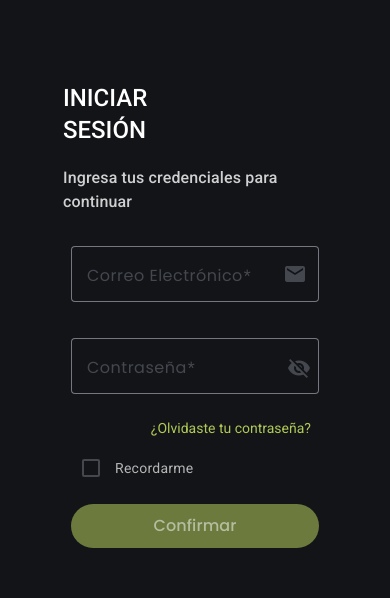
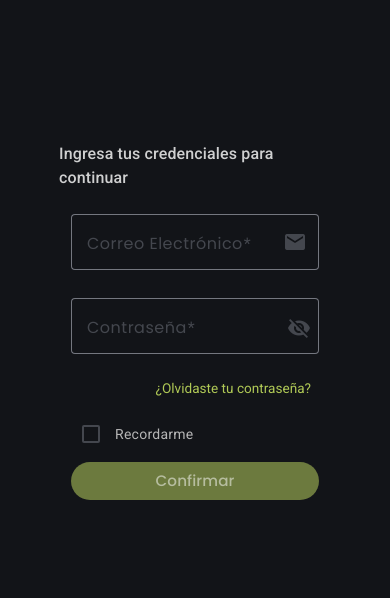
Before and after one commit to roodiaz/proyecto_integrador, an Angular app in the folder market_alerts/: page /login in a window 390 px wide. Shown: the part 491-1089 px from the top of the page. Built offline with nearby package versions, Linux system fonts and the light colour scheme.

Commit message:
fix - tamaño formulario login en pantallas chicas

```diff
--- a/market_alerts/src/app/components/login-form/login-form.css
+++ b/market_alerts/src/app/components/login-form/login-form.css
@@ -8,8 +8,8 @@ body, button, input, mat-label, mat-form-field, .mat-form-field, .mat-input-elem
   display: flex;
   justify-content: center;
   align-items: center;
-  min-height: calc(100vh - 120px); /* Resta la altura del header y footer */
-  padding: 2rem;
+  min-height: calc(100vh - 120px);
+  padding: 1rem 0;
   background-color: #121418;
   color: white;
   box-sizing: border-box;
@@ -18,8 +18,8 @@ body, button, input, mat-label, mat-form-field, .mat-form-field, .mat-input-elem
 
 .login-card {
   width: 100%;
-  max-width: 520px; /* Aumentado de 460px */
-  padding: 3rem; /* Aumentado de 2.5rem */
+  max-width: 420px;
+  padding: 1.5rem 2rem;
   box-shadow: none;
   background-color: transparent;
   color: white;
@@ -27,20 +27,19 @@ body, button, input, mat-label, mat-form-field, .mat-form-field, .mat-input-elem
 
 .card-header {
   text-align: left;
-  margin-bottom: 2rem;
-  padding-left: 0.5rem;
+  margin-bottom: 1rem;
+  padding-left: 0.25rem;
 }
 
 .login-title {
   display: flex;
   flex-direction: column;
-  gap: 0.5rem; /* Espacio entre las líneas */
-  font-size: 4rem;
+  gap: 0.25rem;
+  font-size: 2.5rem;
   font-weight: 500;
-  margin-bottom: 1rem;
+  margin-bottom: 0.75rem;
   color: white;
   line-height: 1;
-  padding-bottom: 0.5rem; /* Espacio adicional debajo del título */
 }
 
 .title-line {
@@ -51,6 +50,7 @@ body, button, input, mat-label, mat-form-field, .mat-form-field, .mat-input-elem
 mat-card-subtitle {
   color: white !important;
   opacity: 0.8;
+  margin-bottom: 0.5rem;
 }
 
 .login-form {
@@ -63,8 +63,7 @@ mat-card-subtitle {
 }
 
 .password-field-container {
-  margin-bottom: 0.1rem;
-  margin-top: 1rem;
+  margin: 0.5rem 0;
 }
 
 ::ng-deep .mat-form-field-appearance-outline .mat-form-field-wrapper {
@@ -111,13 +110,13 @@ mat-card-subtitle {
 
 .login-button {
   width: 100%;
-  height: 48px;
-  font-size: 1rem;
+  height: 40px;
+  font-size: 0.95rem;
   font-weight: 500;
-  margin: 1rem 0;
+  margin: 0.75rem 0;
   background-color: #B0C956;
   color: #121418;
-  transition: all 0.3s ease;
+  transition: all 0.2s ease;
 }
 
 .login-button:hover {
@@ -200,15 +199,21 @@ mat-card-subtitle {
 /* Responsive */
 @media (max-width: 600px) {
   .login-card {
-    padding: 1.5rem;
-    margin: 1rem;
+    padding: 1.25rem;
+    margin: 0.5rem;
   }
 
   .login-title {
-    font-size: 1.5rem;
+    font-size: 2rem;
+    margin-bottom: 0.5rem;
   }
 
   .login-button {
-    height: 44px;
+    height: 38px;
+    margin: 0.5rem 0;
+  }
+
+  .forgot-password, .register-link {
+    font-size: 0.85rem;
   }
 }
--- a/market_alerts/src/app/components/login-form/login-form.html
+++ b/market_alerts/src/app/components/login-form/login-form.html
@@ -1,10 +1,10 @@
 <div class="login-container">
   <mat-card class="login-card">
     <mat-card-header class="card-header">
-      <mat-card-title class="login-title">
+      <!-- <mat-card-title class="login-title">
   <div class="title-line">INICIAR</div>
   <div class="title-line">SESIÓN</div>
-</mat-card-title>
+</mat-card-title> -->
       <mat-card-subtitle>Ingresa tus credenciales para continuar</mat-card-subtitle>
     </mat-card-header>
 
```
